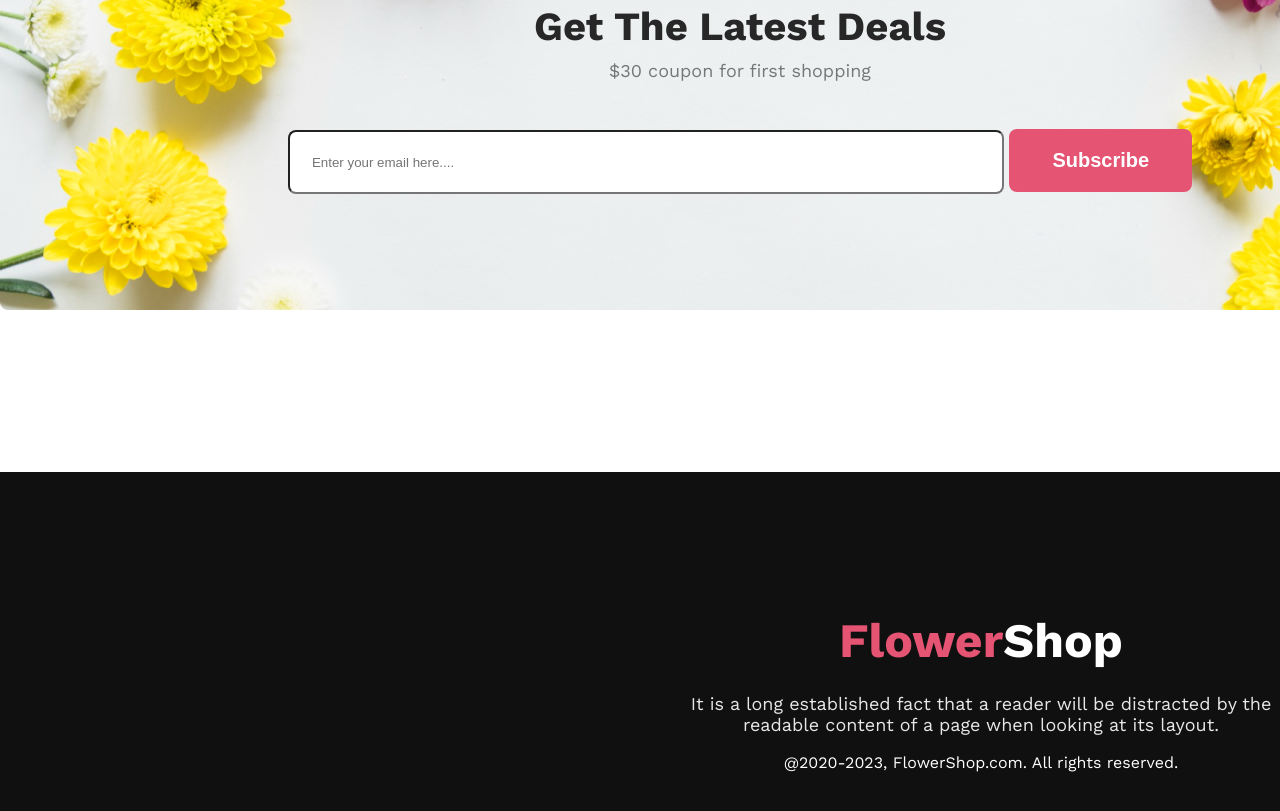
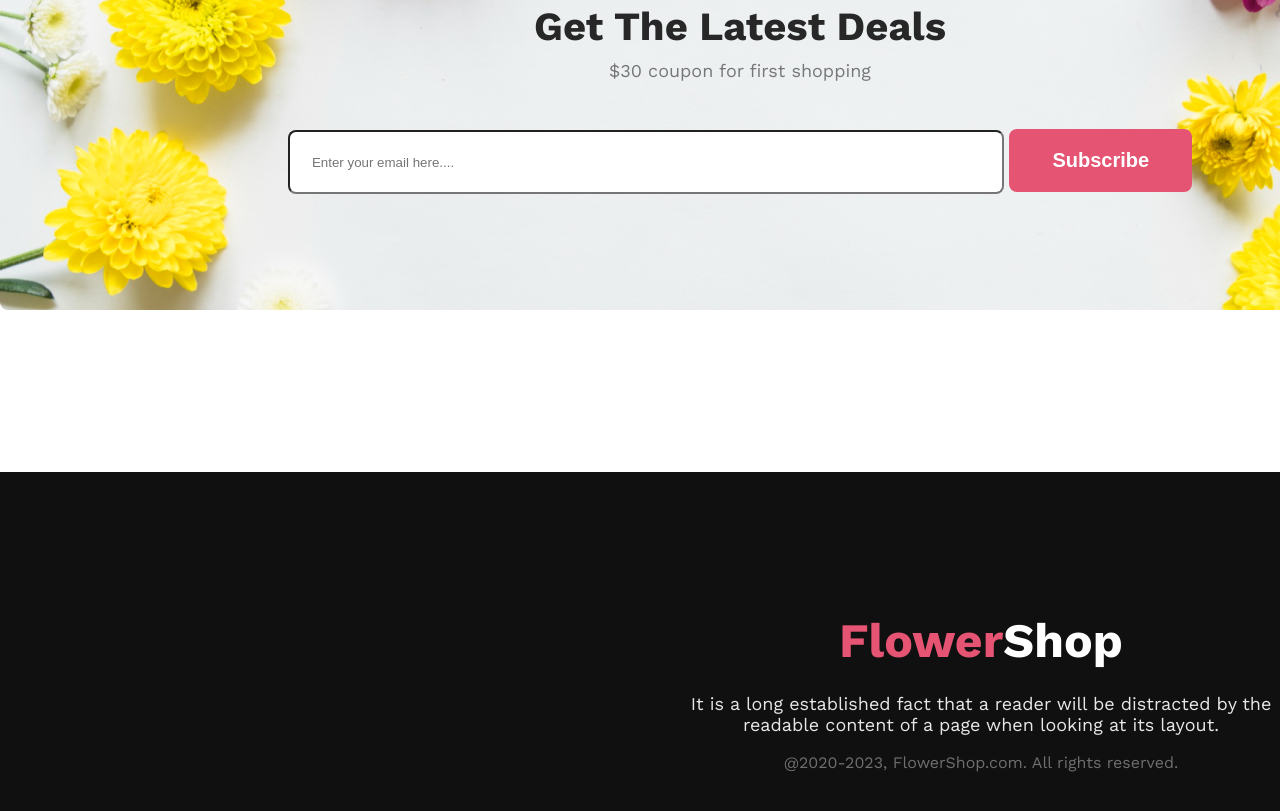
Before and after one commit to sadia111-a/flower-shop-assignment, a plain HTML site: page index.html in a window 1280 px wide. Shown: the part 3980-4791 px from the top of the page. Drawn offline with nearby package versions, Linux system fonts and the light colour scheme.

Commit message:
finally done

```diff
--- a/style.css
+++ b/style.css
@@ -285,3 +285,10 @@ body {
     width: 625px;
     margin: auto;
 }
+
+.bottom-foot {
+    color: rgba(255, 255, 255, 0.40);
+    text-align: center;
+    font-size: 16px;
+    font-weight: 400;
+}
```
